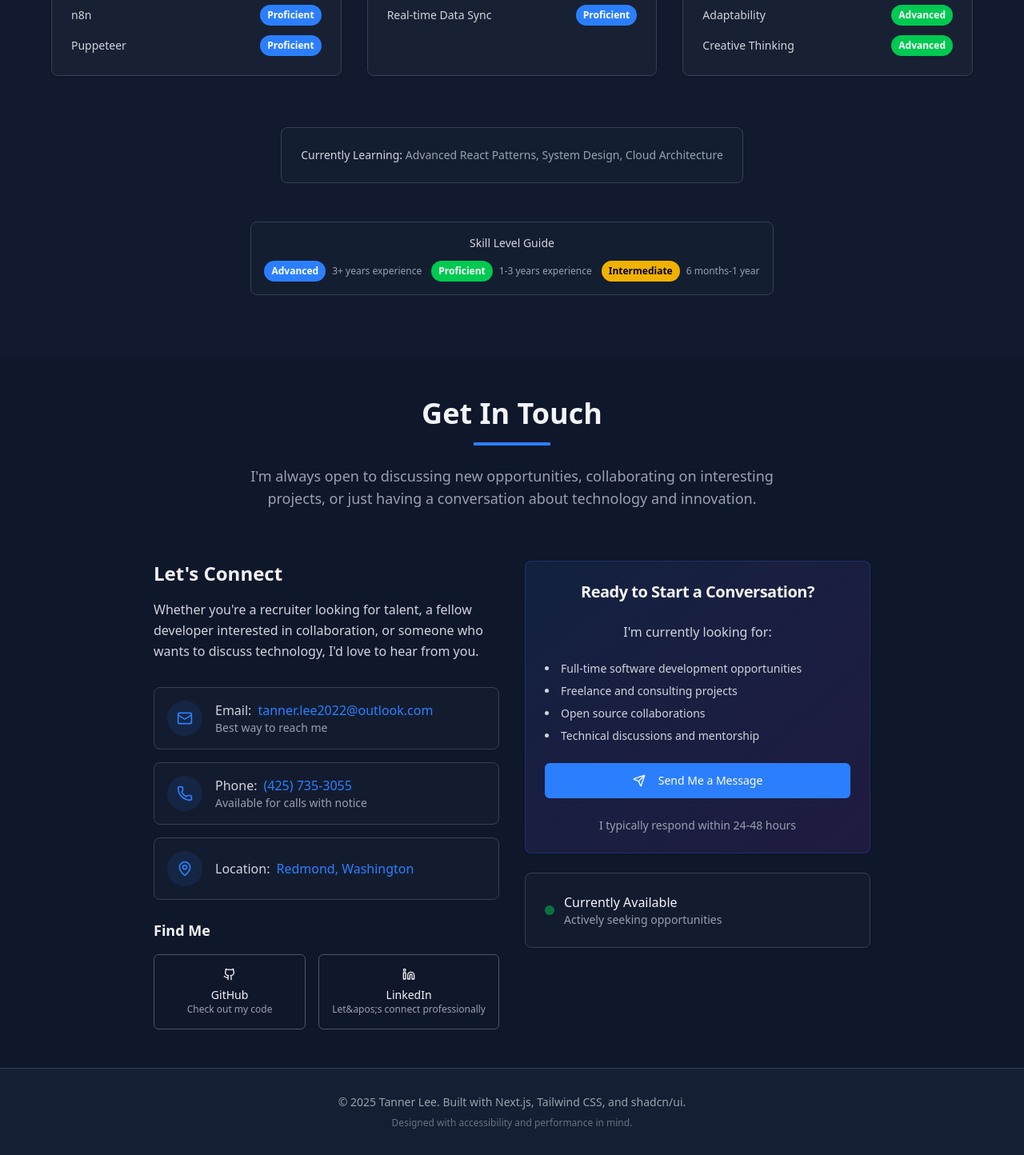
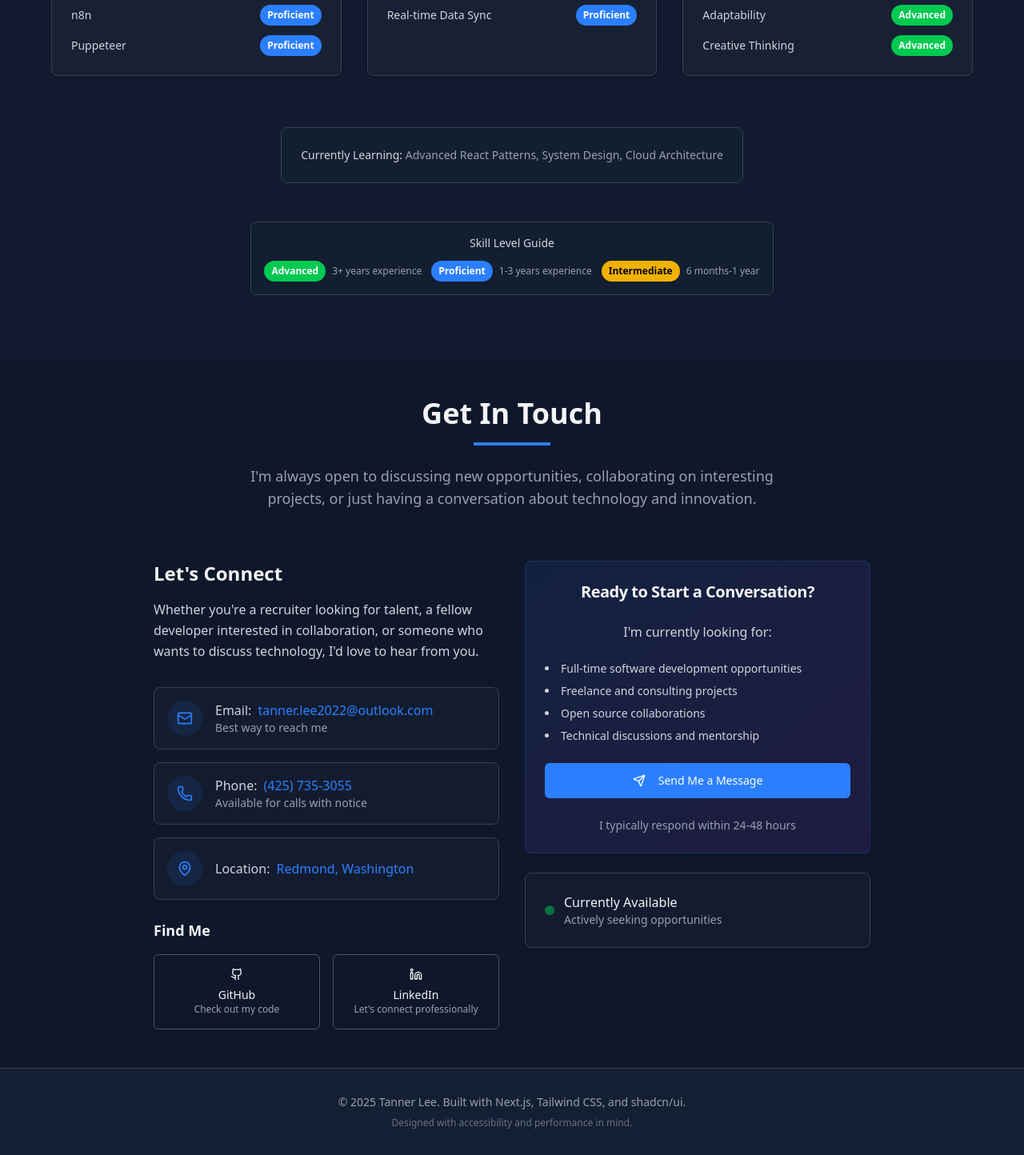
Before and after one commit to tannerlee119/Tanner-Lee-Personal-Portfolio, a Next.js app: page / in a window 1280 px wide. Shown: the part 6985-8429 px from the top of the page at 80% size. Built offline with nearby package versions, Linux system fonts and the light colour scheme.

Commit message:
Update contact and projects components with corrected GitHub URLs and improve description formatting. Adjust skill badge colors for better visual consistency in the skills component.

```diff
--- a/src/components/contact.tsx
+++ b/src/components/contact.tsx
@@ -37,7 +37,7 @@ const socialLinks = [
     icon: Linkedin,
     label: 'LinkedIn',
     href: 'https://linkedin.com/in/tannerlee119',
-    description: 'Let&apos;s connect professionally'
+    description: 'Let\'s connect professionally'
   }
 ]
 
--- a/src/components/projects.tsx
+++ b/src/components/projects.tsx
@@ -20,7 +20,7 @@ const projects = [
     longDescription: 'Engineered with React Native and Firebase integration for secure authentication. Enables users to create, update, and access events with real-time data synchronization, providing a seamless group coordination experience.',
     image: '/projects/the-move.png',
     technologies: ['React Native', 'Firebase', 'Real-time Sync', 'Authentication', 'Mobile Development'],
-    githubUrl: 'https://github.com/tannerlee/the-move',
+    githubUrl: 'https://github.com/tannerlee119/The_Move',
     liveUrl: null,
     featured: true
   },
@@ -30,7 +30,7 @@ const projects = [
     longDescription: 'Developed with React, JavaScript, HTML, and CSS. Features asynchronous functions to animate sorting processes, helping users understand algorithmic steps, time complexity, and performance characteristics of various sorting methods.',
     image: '/projects/sorting-visualizer.png',
     technologies: ['React', 'JavaScript', 'HTML5', 'CSS3', 'Algorithm Visualization', 'Animation'],
-    githubUrl: 'https://github.com/tannerlee/sorting-visualizer',
+    githubUrl: 'https://github.com/tannerlee119/sorting-visualizer',
     liveUrl: 'https://sorting-visualizer-tan.vercel.app',
     featured: false
   }
--- a/src/components/skills.tsx
+++ b/src/components/skills.tsx
@@ -166,11 +166,11 @@ export function Skills() {
             <h4 className="text-sm font-medium text-gray-300 mb-3 text-center">Skill Level Guide</h4>
             <div className="flex flex-wrap justify-center gap-3 text-xs">
               <div className="flex items-center gap-2">
-                <Badge className="bg-blue-500 text-white px-2 py-1">Advanced</Badge>
+                <Badge className="bg-green-500 text-white px-2 py-1">Advanced</Badge>
                 <span className="text-gray-400">3+ years experience</span>
               </div>
               <div className="flex items-center gap-2">
-                <Badge className="bg-green-500 text-white px-2 py-1">Proficient</Badge>
+                <Badge className="bg-blue-500 text-white px-2 py-1">Proficient</Badge>
                 <span className="text-gray-400">1-3 years experience</span>
               </div>
               <div className="flex items-center gap-2">
```
